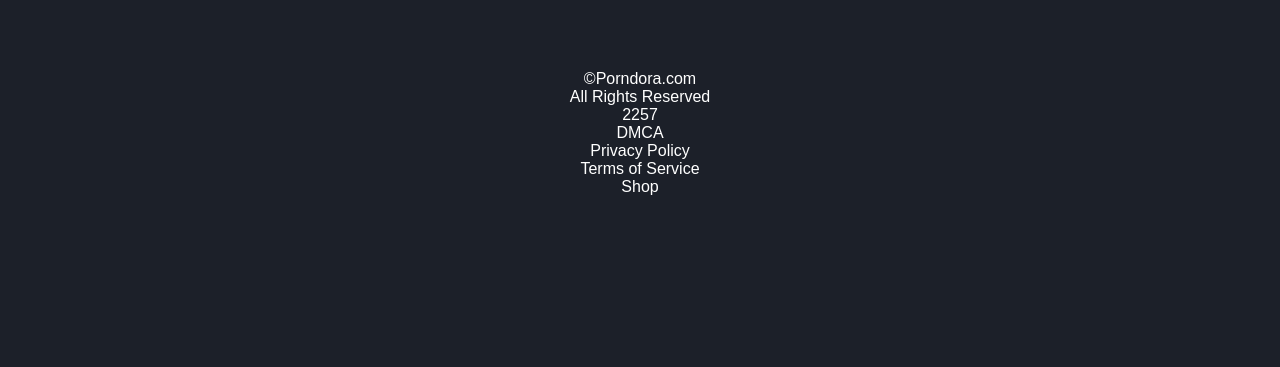
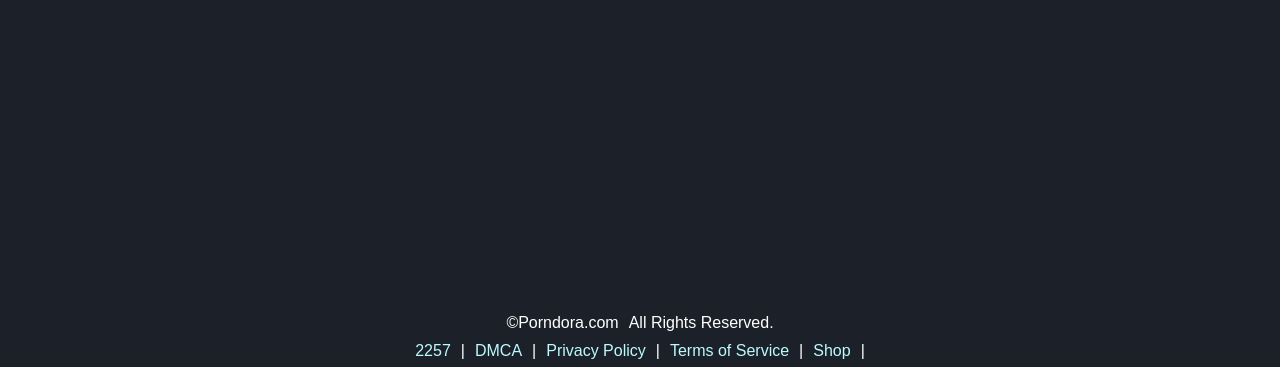
Before and after one commit to verenceLola/Porndora, a React (Create React App) app: page / in a window 1280 px wide. Shown: the part 430-797 px from the top of the page. Built offline with nearby package versions, Linux system fonts and the light colour scheme; no server answers; the HTML template or start-up script is replaced by a standard one.

Commit message:
- fix footer styling

```diff
--- /dev/null
+++ b/src/components/Footer/Footer.scss
@@ -0,0 +1,49 @@
+@import "../../styles/config";
+@import '/src/styles/utilities';
+
+
+.footer {
+    width: 100%;
+    position: fixed;
+    bottom: 0;
+    color: $primary-color;
+
+    .container {
+        @include center-horizontal;
+        display: grid;
+        grid-template-areas: 'copyright' 'license';
+
+        .copyright {
+            @include center-horizontal;
+            grid-area: copyright;
+            display: flex;
+            justify-content: space-between;
+            color: white;
+
+            div {
+                padding: 5px;
+            }
+        }
+
+        .license {
+            @include center-horizontal;
+            grid-area: license;
+            display: flex;
+
+            .license-detail {
+                display: flex;
+                align-items: center;
+
+                * {
+                    padding: 5px;
+                }
+
+                span {
+                    color: white;
+                }
+            }
+        }
+    }
+}
+
+@import './mobile';
--- /dev/null
+++ b/src/components/Footer/_mobile.scss
@@ -0,0 +1,9 @@
+@media (max-width: 768px) {
+    .license {
+        flex-wrap: wrap;
+    }
+
+    .copyright {
+        flex-wrap: wrap;
+    }
+}
--- a/src/components/Footer/index.tsx
+++ b/src/components/Footer/index.tsx
@@ -1,34 +1,35 @@
-import React, { ReactElement } from "react"
-;
+import React, { ReactElement } from "react";
+
+import "./Footer.scss";
+
+const LicenseDetails = () : ReactElement => {
+	const licenseDetails : Array<string> = ["2257", "DMCA", "Privacy Policy", "Terms of Service", "Shop"];
+
+	return (
+		<div className='license'>
+			{licenseDetails.map((detail, index) => (
+				<div key={index} className='license-detail'>
+					<p>{detail}</p>
+					<span>|</span>
+				</div>
+			))}
+		</div>
+	)
+	;
+};
 
 
 const Footer = (): ReactElement => (
-	<footer className='footer mt-auto py-3 bg-dark'>
-		<div style={{color: "white"}}>
-			<div>
+	<footer className='footer'>
+		<div className='container'>
+			<div className='copyright'>
 				<div>
 					<p>&copy;Porndora.com</p>
 				</div>
 				<div>
-					<p>All Rights Reserved</p></div>
+					<p>All Rights Reserved.</p></div>
 			</div>
-			<div>
-				<div>
-					<p>2257</p>
-				</div>
-				<div>
-					<p>DMCA</p>
-				</div>
-				<div>
-					<p>Privacy Policy</p>
-				</div>
-				<div>
-					<p>Terms of Service</p>
-				</div>
-				<div>
-					<p>Shop</p>
-				</div>
-			</div>
+			<LicenseDetails />
 		</div>
 	</footer>
 );
--- a/src/components/Header/Header.scss
+++ b/src/components/Header/Header.scss
@@ -3,13 +3,9 @@
 
 @include tooltip;
 
-@mixin margin-padding {
-    margin: 5px 5px;
-    padding: 5px 5px;
-}
 
 .nav {
-    @include margin-padding;
+    @include margin-padding-5;
     display: flex;
     align-items: center;
     width: 100%;
@@ -32,7 +28,7 @@
     .navbar-items {
         display: flex;
         align-items: flex-end;
-        @include margin-padding;
+        @include margin-padding-5;
 
         button {
             border-radius: 15px;
--- a/src/pages/Home/Home.tsx
+++ b/src/pages/Home/Home.tsx
@@ -9,14 +9,14 @@
 const Home = () : ReactElement => (
 	<div className="App d-flex flex-column h-100 bg-dark">
 		<Header loggedIn={false}/>
-		<main className='flex-shrink-0'>
+		{/* <main className='flex-shrink-0'>
 			<div style={{height: "500px"}} className='mx-0 px-0 w-100'>
 				<div className='overflow-auto h-100 w-100'>
 					<PopularVideos />
 					<NewVideos />
 				</div>
 			</div>
-		</main>
+		</main> */}
 		<Footer />
 	</div>
 );
--- a/src/styles/_utilities.scss
+++ b/src/styles/_utilities.scss
@@ -3,6 +3,16 @@
 .container {
     padding: 5px;
     margin: 5px auto;
+}
+
+
+@mixin margin-padding-5 {
+    margin: 5px 5px;
+    padding: 5px 5px;
+}
+
+@mixin center-horizontal {
+    margin: 0 auto;
 }
 
 @mixin tooltip {
```
